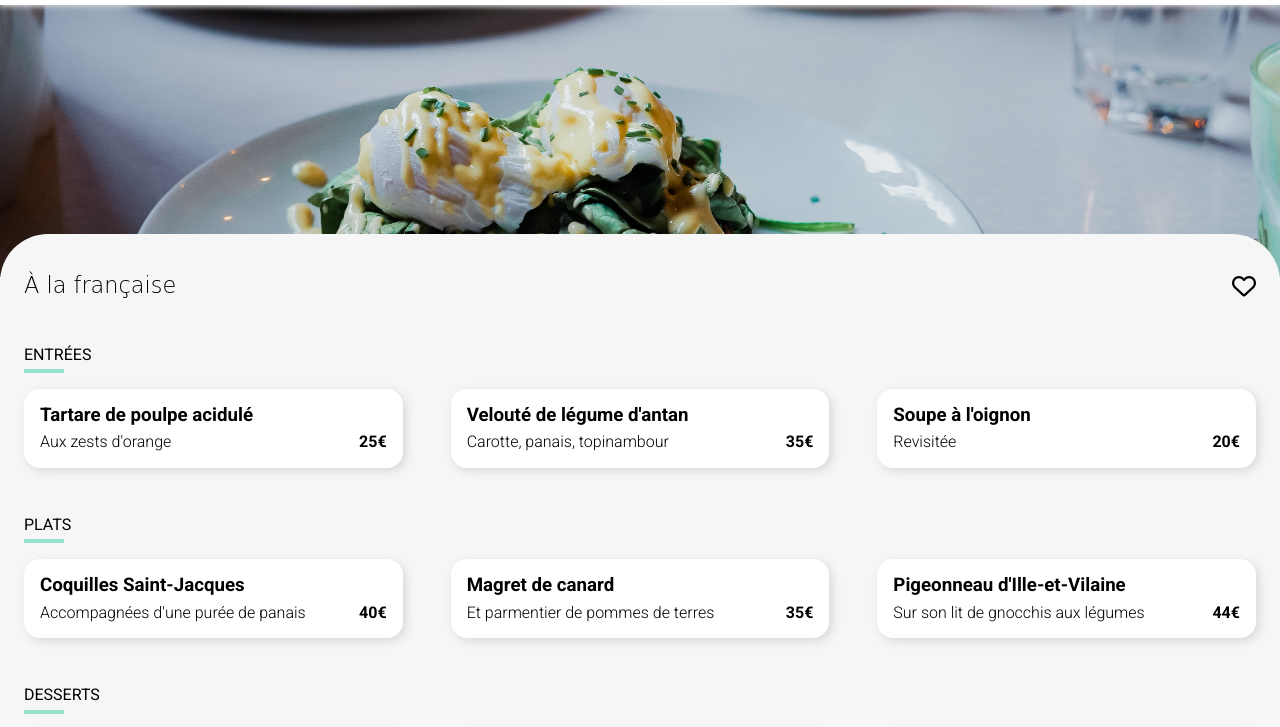
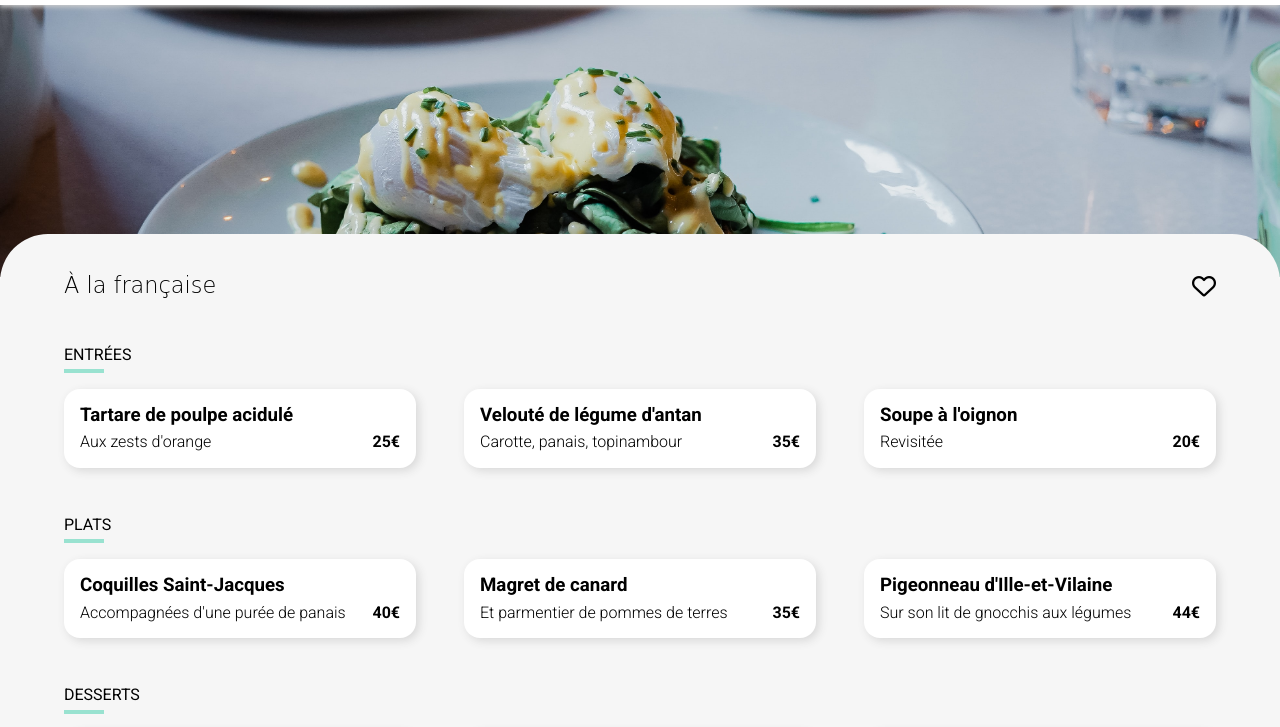
Before and after one commit to Lpiedagnel/Ohmyfood-Animate-a-web-page-with-CSS-animations, a website: page a-la-francaise.html in a window 1280 px wide. Shown: the part 65-792 px from the top of the page. Drawn offline with Linux system fonts and the light colour scheme; a web font is replaced by a local one.

Commit message:
Add responsive on menu card

```diff
--- a/a-la-francaise.html
+++ b/a-la-francaise.html
@@ -18,6 +18,7 @@
     <img src="img/restaurants/toa-heftiba-DQKerTsQwi0-unsplash.jpg" alt="Image A la française" class="menu__background">
     <!-- MAIN -->
     <main class="menu">
+        <div class="menu__container">
             <div class="menu__title-section">
                 <h1 class="menu__title">À la française</h1>
                 <i class="far fa-heart menu__heart"></i>
@@ -119,6 +120,7 @@
             <!-- SECTION  -->
             <!-- COMMAND -->
             <button class="btn menu__btn">Commander</button>
+        </div>
     </main>
     <!-- FOOTER -->
     <footer class="footer">
--- a/sass/pages/_menu.scss
+++ b/sass/pages/_menu.scss
@@ -6,7 +6,11 @@
     border-top-right-radius: 3rem;
     position: relative;
     margin-top: -3rem;
-    display: grid;
+
+    &__container {
+        display: grid;
+        @include max-width;
+    }
 
     &__background {
     width: 100%;
```
Also changed, not shown: css/style.css, 1 other file. Lines whose indentation alone changed are shown as unchanged.
